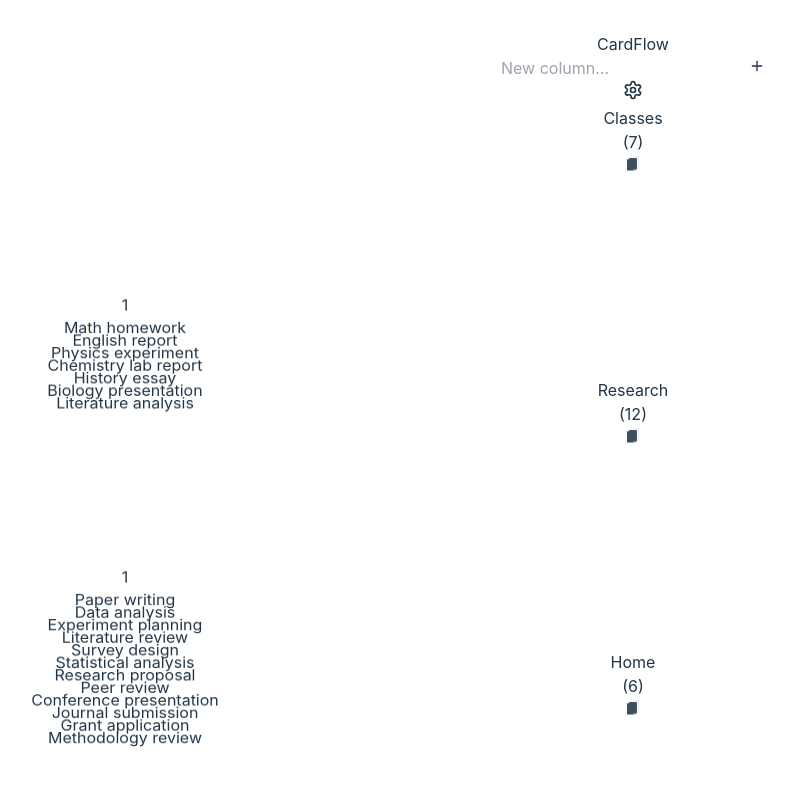
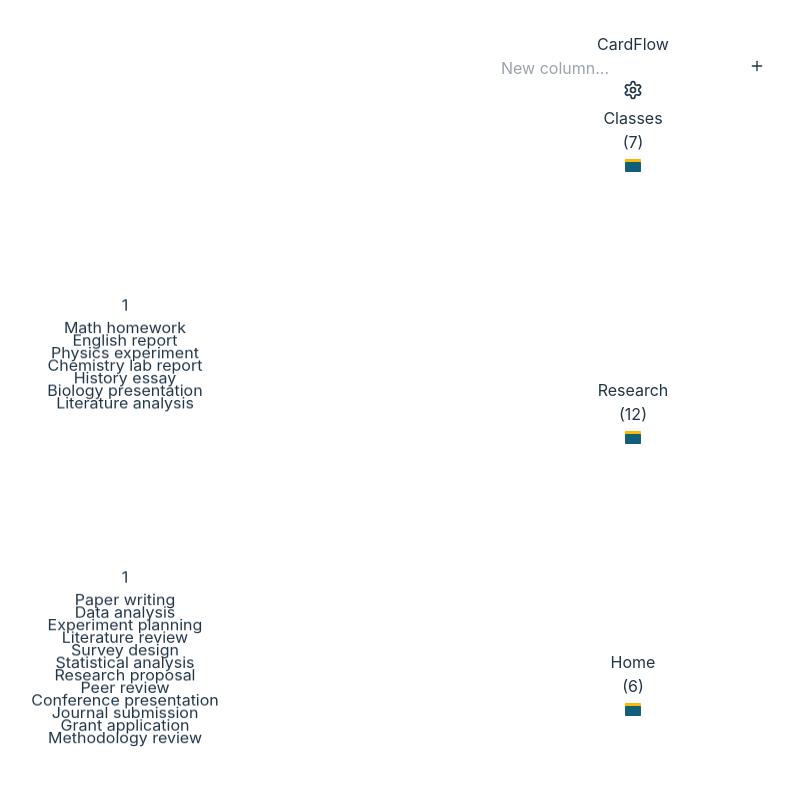
Before and after one commit to HirofumiZempo/CardFlow, a React (Vite) app: page / in a window 1280 px wide. Shown: the top 800 px of the page, without its empty margins (7-801 px from the left). Built offline with nearby package versions, Linux system fonts and the light colour scheme.

Commit message:
Update CardFlowApp.tsx

```diff
--- a/src/components/CardFlowApp.tsx
+++ b/src/components/CardFlowApp.tsx
@@ -100,14 +100,21 @@ const CardFlowApp = () => {
   const moveThrottleRef = useRef(null);
 
   // カスタムカードスタックアイコン
-  const CardStackIcon = ({ size = 20, fillColor = '#D76F00' }) => (
-    <svg xmlns="http://www.w3.org/2000/svg" viewBox="0 0 80 80" width={size} height={size}>
-      <g>
-        <rect x="28" y="4" width="40" height="56" rx="2" ry="2" fill="#FFFFFF" stroke="#000000" strokeWidth="0.5"/>
-        <rect x="20" y="10" width="40" height="56" rx="2" ry="2" fill={fillColor}/>
-        <path d="M12 16h40a2 2 0 0 1 2 2v52a2 2 0 0 1-2 2H12a2 2 0 0 1-2-2V18a2 2 0 0 1 2-2z" fill="#404C60"/>
-        <path d="M52 72h-8v-8z" fill="#FFFFFF"/>
-      </g>
+  const CardStackIcon = ({
+    size = 20,
+    colorTodo = '#125e7b',
+    colorDoing = '#fbbc04',
+    colorDone = '#ffffff'
+  }) => (
+    <svg width={size} height={size} viewBox="0 0 800 800" xmlns="http://www.w3.org/2000/svg">
+      {/* Done → 一番上のカード */}
+      <rect x="1" y="1" width="798" height="250" rx="40" ry="40" fill={colorDone} stroke="black" strokeWidth="2" />
+
+      {/* Doing → 真ん中のカード */}
+      <rect x="1" y="150" width="798" height="250" rx="40" ry="40" fill={colorDoing} stroke="black" strokeWidth="2" />
+
+      {/* To Do → 一番下のカード */}
+      <rect x="1" y="300" width="798" height="500" rx="40" ry="40" fill={colorTodo} stroke="black" strokeWidth="2" />
     </svg>
   );
 
```
